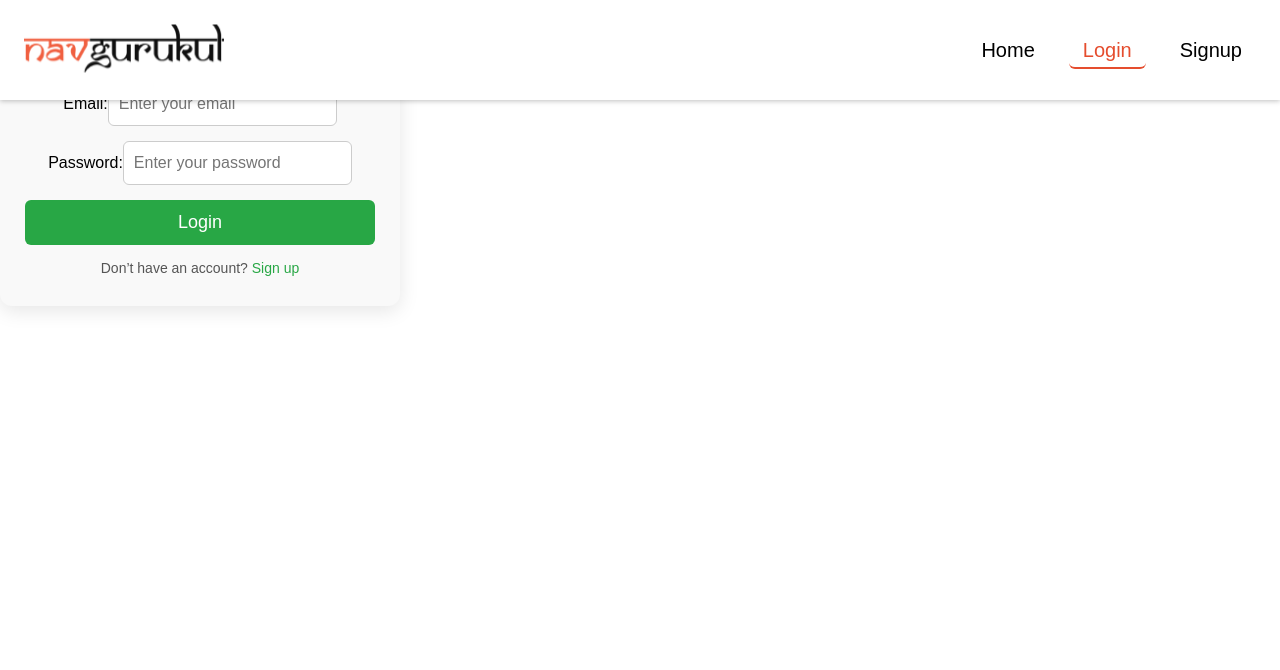
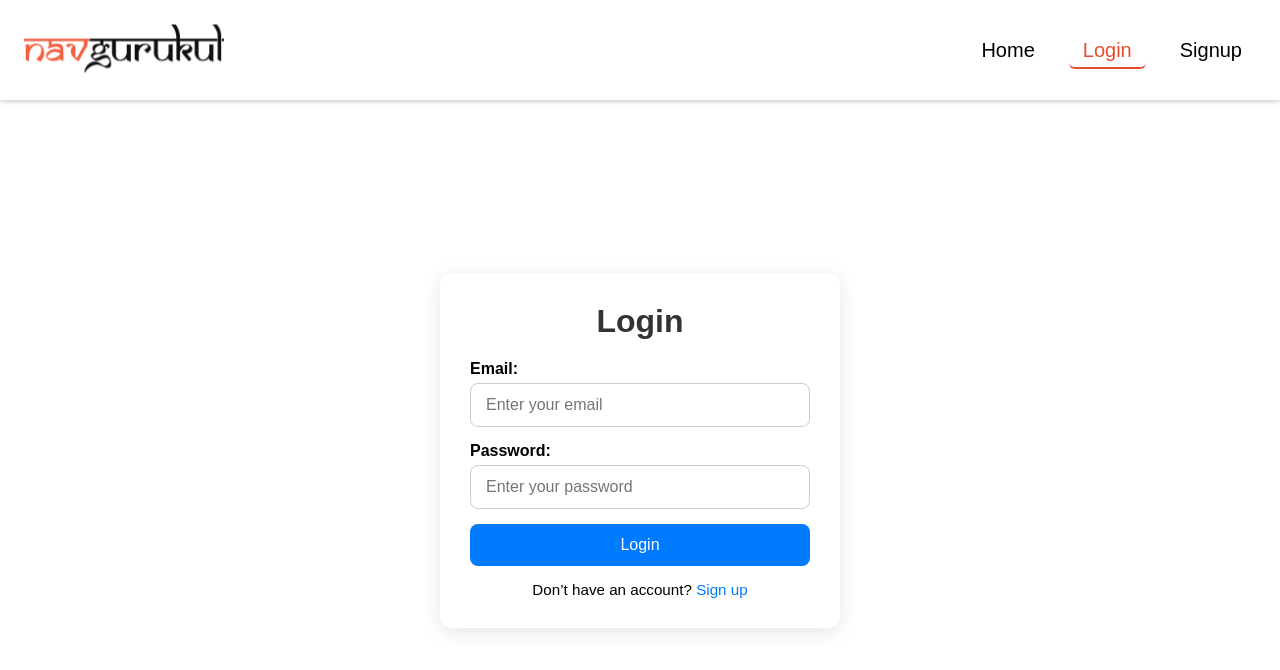
Before and after one commit to mahiawasthi23/Smart_Attendence_tracker, a React (Vite) app: page /login in a window 1280 px wide. Shown: the top 670 px of the page. Built offline with nearby package versions, Linux system fonts and the light colour scheme.

Commit message:
add css sign up page and login page

```diff
--- a/src/Pages/Login.css
+++ b/src/Pages/Login.css
@@ -1,83 +1,81 @@
 .login-container {
+  margin-top: 100px;
+  display: flex;
+  justify-content: center;
+  align-items: center;
+  min-height: calc(100vh - 100px);
+}
+
+.login-box {
+  background: #fff;
+  padding: 30px;
+  border-radius: 12px;
+  box-shadow: 0 4px 20px rgba(0, 0, 0, 0.1);
   width: 100%;
   max-width: 400px;
-  padding: 30px 25px;
-  background-color: #f9f9f9;
-  border-radius: 12px;
-  box-shadow: 0 5px 20px rgba(0, 0, 0, 0.1);
   text-align: center;
-  animation: fadeIn 0.6s ease-in-out;
 }
 
-.login-container h2 {
-  font-size: 28px;
+.login-box h2 {
+  margin-bottom: 20px;
+  font-size: 2rem;
   color: #333;
-  margin-bottom: 20px;
 }
 
-.login-container .message {
+.input-group {
+  text-align: left;
   margin-bottom: 15px;
-  font-weight: bold;
-  color: green;
 }
 
-.login-container form {
-  display: flex;
-  flex-direction: column;
+.input-group label {
+  display: block;
+  font-weight: 600;
+  margin-bottom: 5px;
 }
 
-.login-container input {
-  padding: 12px 10px;
-  margin-bottom: 15px;
-  border-radius: 6px;
+.input-group input {
+  width: 100%;
+  padding: 12px 15px;
+  border-radius: 8px;
   border: 1px solid #ccc;
-  font-size: 16px;
-  transition: border-color 0.3s ease;
+  outline: none;
+  font-size: 1rem;
 }
 
-.login-container input:focus {
-  border-color: #28a745;
-  outline: none;
+.input-group input:focus {
+  border-color: #007bff;
 }
 
-.login-container button {
-  padding: 12px 10px;
+.login-btn {
+  width: 100%;
+  padding: 12px;
+  background-color: #007bff;
+  color: white;
   border: none;
-  border-radius: 6px;
-  background-color: #28a745;
-  color: white;
-  font-size: 18px;
+  border-radius: 8px;
   cursor: pointer;
-  transition: background-color 0.3s ease;
+  font-size: 1rem;
+  transition: 0.3s;
 }
 
-.login-container button:hover {
-  background-color: #1e7e34;
+.login-btn:hover {
+  background-color: #0056b3;
 }
 
-.login-container p {
+.error-msg {
+  color: red;
+  margin: 10px 0;
+}
+.signup-link {
   margin-top: 15px;
-  font-size: 14px;
-  color: #555;
+  font-size: 0.95rem;
 }
 
-.login-container p a {
-  color: #28a745;
+.signup-link a {
+  color: #007bff;
   text-decoration: none;
-  font-weight: 500;
 }
 
-.login-container p a:hover {
+.signup-link a:hover {
   text-decoration: underline;
 }
-
-@keyframes fadeIn {
-  from {
-    opacity: 0;
-    transform: translateY(-15px);
-  }
-  to {
-    opacity: 1;
-    transform: translateY(0);
-  }
-}
--- a/src/Pages/Sign.css
+++ b/src/Pages/Sign.css
@@ -1,84 +1,78 @@
 .signup-container {
-  width: 100%;
-  max-width: 400px;
-  padding: 30px 25px;
-  border-radius: 12px;
-  background-color: #f9f9f9;
-  box-shadow: 0 5px 20px rgba(0, 0, 0, 0.1);
-  text-align: center;
-  animation: fadeIn 0.6s ease-in-out;
+  margin-top: 100px;
+  display: flex;
+  flex-direction: column;
+  align-items: center;
+  justify-content: center;
+  min-height: calc(100vh - 100px);
 }
 
 .signup-container h2 {
+  font-size: 2rem;
   margin-bottom: 20px;
   color: #333;
-  font-size: 28px;
-}
-
-.signup-container .message {
-  margin-bottom: 15px;
-  color: green;
-  font-weight: bold;
 }
 
 .signup-container form {
+  background: #fff;
+  padding: 30px;
+  border-radius: 12px;
+  box-shadow: 0 4px 20px rgba(0, 0, 0, 0.1);
+  width: 100%;
+  max-width: 400px;
   display: flex;
   flex-direction: column;
+  gap: 15px;
 }
 
 .signup-container input,
 .signup-container select {
-  padding: 12px 10px;
-  margin-bottom: 15px;
-  border-radius: 6px;
+  padding: 12px 15px;
   border: 1px solid #ccc;
-  font-size: 16px;
-  transition: border 0.3s ease;
+  border-radius: 8px;
+  font-size: 1rem;
+  outline: none;
 }
 
 .signup-container input:focus,
 .signup-container select:focus {
   border-color: #007bff;
-  outline: none;
 }
 
 .signup-container button {
-  padding: 12px 10px;
-  border: none;
-  border-radius: 6px;
+  padding: 12px;
   background-color: #007bff;
   color: white;
-  font-size: 18px;
+  border: none;
+  border-radius: 8px;
   cursor: pointer;
-  transition: background-color 0.3s ease;
+  font-size: 1rem;
+  transition: 0.3s;
 }
 
 .signup-container button:hover {
   background-color: #0056b3;
 }
 
-.signup-container p {
-  margin-top: 15px;
-  font-size: 14px;
-  color: #555;
+.message {
+  text-align: center;
+  font-weight: 500;
 }
 
-.signup-container p a {
-  color: #007bff;
-  text-decoration: none;
+.message.success {
+  color: green;
 }
 
-.signup-container p a:hover {
-  text-decoration: underline;
+.message.error {
+  color: red;
 }
 
-@keyframes fadeIn {
-  from {
-    opacity: 0;
-    transform: translateY(-15px);
-  }
-  to {
-    opacity: 1;
-    transform: translateY(0);
-  }
+.retry-btn {
+  margin-top: 10px;
+  background-color: #ff9800;
+  color: #fff;
+  border: none;
+  padding: 10px 15px;
+  border-radius: 6px;
+  cursor: pointer;
 }
```
